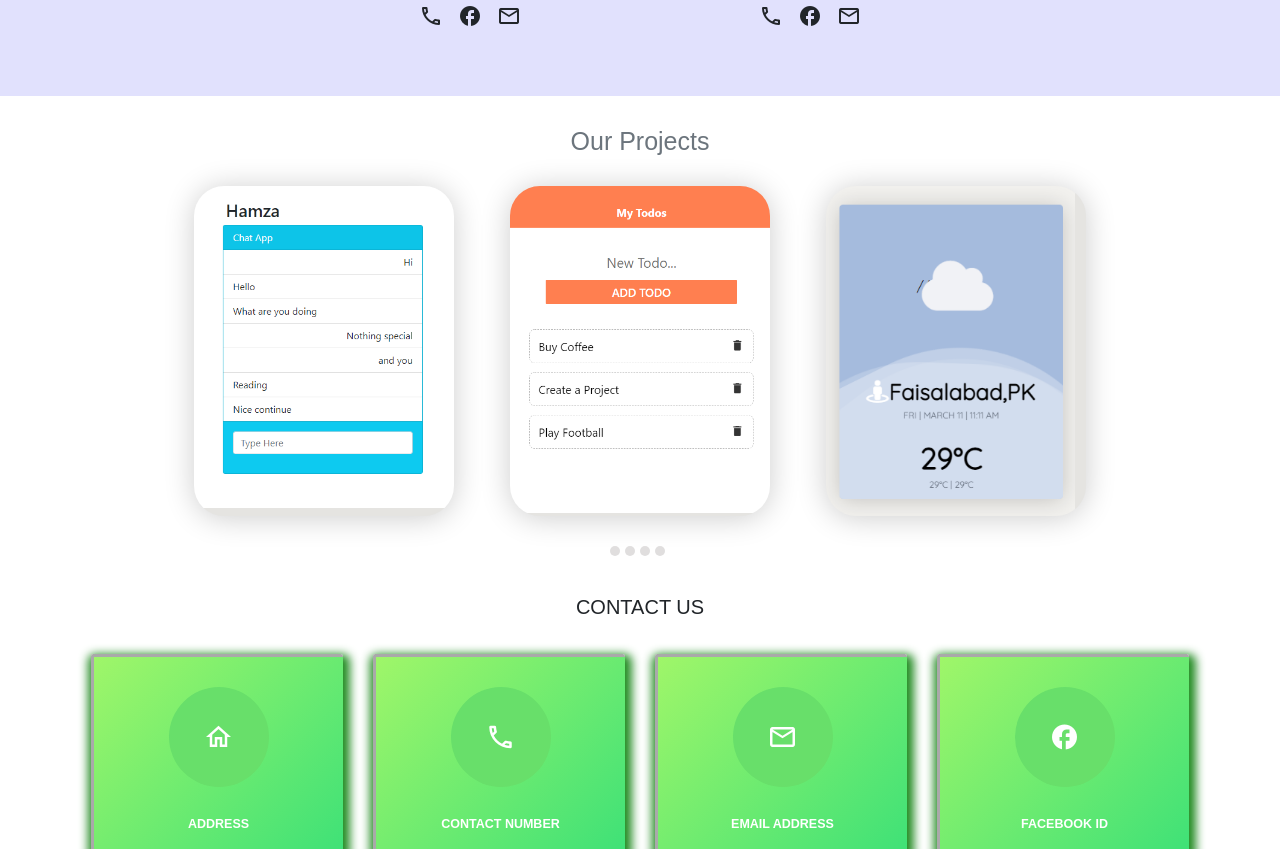
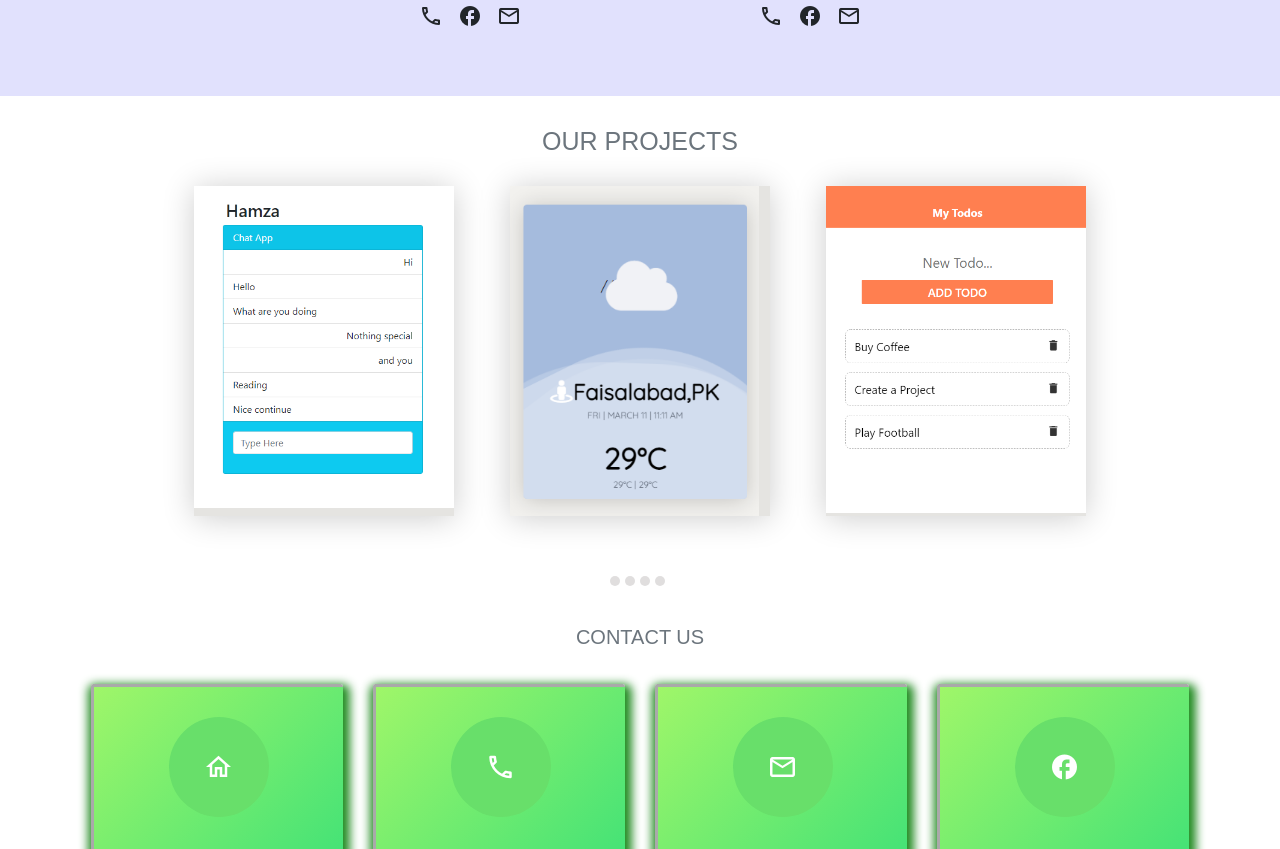
Before and after one commit to faiza203/Portfolio, a React (Create React App) app: page / in a window 1280 px wide. Shown: the part 2266-3115 px from the top of the page. Built offline with nearby package versions, Linux system fonts and the light colour scheme; a web font is replaced by a local one.

Commit message:
Update Styles

```diff
--- a/src/components/Contact.js
+++ b/src/components/Contact.js
@@ -4,7 +4,7 @@ import "./css/contact.css";
 const Contact = () => {
   return (
     <div id="Contact" className="mt-5">
-      <h2 className="text-uppercase mt-3 fw-normal">Contact Us</h2>
+      <h2 className="text-uppercase mt-3 fw-normal text-muted">Contact Us</h2>
       <div className="d-inline-flex mt-5 mb-5">
         <div id="contactSite" className="ms-4 me-4 rounded">
           <span className="material-icons-outlined contactIcon">home</span>
--- a/src/components/Projects.js
+++ b/src/components/Projects.js
@@ -1,40 +1,31 @@
 import React from "react";
 import "./css/projects.css";
 
-let imgClass = ["chat-app", "todo-app", "weather-app"];
+let imgClasses = ["chat-app", "todo-app", "weather-app", "weather-app-2"];
 function setImages(imgApp) {
-  if (imgApp === "chat-app") {
-    return (imgClass = ["todo-app", "weather-app", "weather-app-2"]);
-  } else if (imgApp === "todo-app") {
-    return (imgClass = ["chat-app", "weather-app", "weather-app-2"]);
-  } else if (imgApp === "weather-app") {
-    return (imgClass = ["chat-app", "todo-app", "weather-app-2"]);
-  } else if (imgApp === "weather-app-2") {
-    return (imgClass = ["chat-app", "todo-app", "weather-app"]);
-  } else {
-    return (imgClass = ["chat-app", "todo-app", "weather-app-2"]);
-  }
+  imgClasses.forEach(imgClass => {
+    imgClass !== imgApp ? document.getElementById(imgClass).classList.add("projectBackgroundImageActive") : document.getElementById(imgApp).classList.remove("projectBackgroundImageActive")
+    imgClass !== imgApp ? document.getElementById(imgClass).classList.remove("projectBackgroundImage") : document.getElementById(imgApp).classList.add("projectBackgroundImage")
+  })
 }
 
 const Projects = () => {
   return (
     <div id="Projects">
-      <h1 className="h1 text-muted mt-5 mb-5">Our Projects</h1>
+      <h1 className="h1 text-muted mt-5 mb-5 text-uppercase">Our Projects</h1>
       <div
-        className="d-flex projectImages  justify-content-center"
+        className="d-flex projectImages mt-5 justify-content-center mb-5"
         id="projectImages"
-      >
-        {imgClass.map((img, index) => {
-          return (
-            <div key={index} className={` projectBackgroundImage ${img}`}></div>
-          );
-        })}
+      >  <div className="projectBackgroundImageActive chat-app" id="chat-app"><h1>Chat App</h1></div>
+         <div className="projectBackgroundImageActive weather-app" id="weather-app"><h1>Weather App</h1></div>
+         <div className="projectBackgroundImageActive todo-app " id="todo-app"><h1>Todo App</h1></div>
+        <div className=" projectBackgroundImage weather-app-2" id="weather-app-2"><h1>Weather App 2</h1></div>
       </div>
       <div className="dots d-inline-flex justify-content-center mt-5">
-        <p className="me-2" onClick={() => setImages("chat-app")}></p>
-        <p className="me-2" onClick={() => setImages("todo-app")}></p>
-        <p className="me-2" onClick={() => setImages("weather-app-2")}></p>
-        <p className="me-2" onClick={() => setImages("weather-app")}></p>
+         <button className="btn me-2" onClick={() => setImages("todo-app")}></button>
+        <button className="btn me-2" onClick={() => setImages("chat-app")}></button>
+        <button className="btn me-2" onClick={() => setImages("weather-app-2")}></button>
+        <button className="btn me-2" onClick={() => setImages("weather-app")}></button>
       </div>
     </div>
   );
--- a/src/components/Staff.js
+++ b/src/components/Staff.js
@@ -4,7 +4,7 @@ import "./css/staff.css";
 const Staff = () => {
   return (
     <div className="staff  pb-5">
-      <h1 className="h1 text-muted mb-3  mt-5">Our Staff</h1>
+      <h1 className="h1 text-muted mb-3  mt-5 text-uppercase">Our Staff</h1>
       <div className="staffDetail mt-5 mb-5">
         <div id="backgroundImgDivH">
           <div className="amirImage backgroundImgDiv"></div>
--- a/src/components/css/about.css
+++ b/src/components/css/about.css
@@ -18,7 +18,9 @@
   text-align: left;
   max-width: 20em;
   line-height: 1.5;
-  margin-top: 30vh;
+  margin-top: 20vh;
+  font-family: 'Courier New', Courier, monospace;
+  font-size: 20px;
 }
 
 @media (max-width: 950px) {
--- a/src/components/css/projects.css
+++ b/src/components/css/projects.css
@@ -1,36 +1,68 @@
-.dots p {
+.dots button {
   height: 10px;
   width: 10px;
   background-color: #e0dede;
   border-radius: 50%;
   cursor: pointer;
+  padding:  0 !important;
+  transition: all 0.3s ease;
 }
+
 
 .projectImages div {
   background-color: #e5e4e1;
+
 }
 
-.projectBackgroundImage {
+.projectImages div h1{
+  visibility: hidden;
+}
+
+.projectBackgroundImageActive {
   height: 33rem;
   width: 26rem;
   background-repeat: no-repeat;
   margin: 0 2em;
   background-size: contain;
   box-shadow: 0 0.2rem 3rem rgb(0 0 0 / 20%);
-  border-radius: 30px;
+  transition:all 3s ease;
+  transform: scale(1);
+  z-index: -1;
 }
-.chat-app {
+
+.projectBackgroundImageActive:hover{
+  cursor: pointer;
+  transition:all 6s ease;
+  transform: scale(1.1) !important;
+  z-index: 1;
+
+}
+
+.projectBackgroundImageActive:hover h1{
+  position:absolute;
+  right: 0;
+  left: 0;
+  bottom: 0;
+  visibility: visible;
+  color: #31de79 ;
+}
+.projectBackgroundImage{
+  height: 0;
+  width: 0;
+}
+
+.projectBackgroundImageActive.chat-app {
   background-image: url(../projectsImages/Chat-App.png);
 }
 
-.todo-app {
+.projectBackgroundImageActive.todo-app {
   background-image: url(../projectsImages/Todo-App.png);
 }
 
-.weather-app {
+.projectBackgroundImageActive.weather-app {
   background-image: url(../projectsImages/Weather-App.png);
 }
-.weather-app-2 {
+.projectBackgroundImageActive.weather-app-2 {
   background-image: url(../projectsImages/Weather-App-2.png);
 }
 
```
